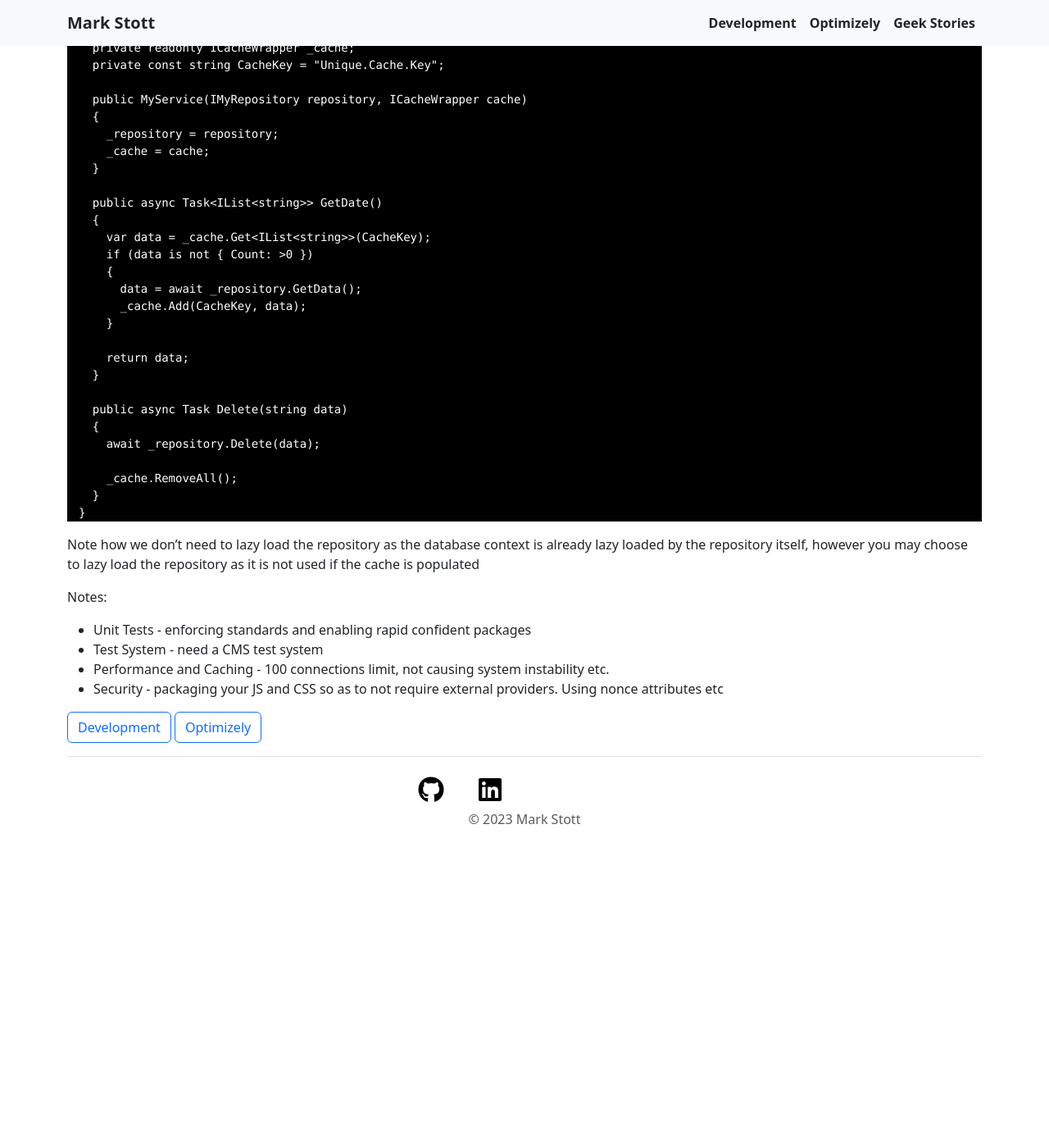
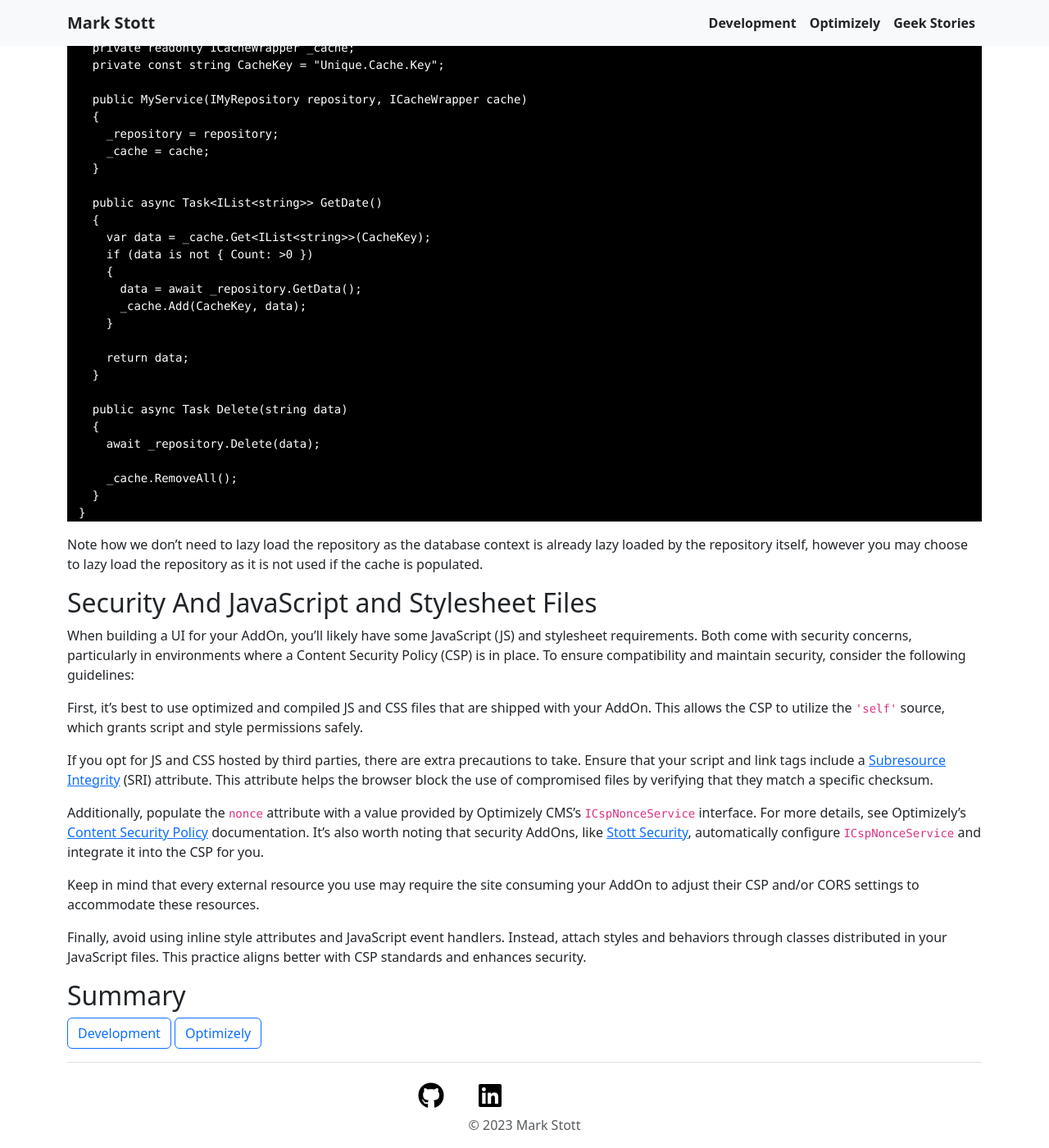
Before and after one commit to GeekInTheNorth/GeekInTheNorth.github.io, a Jekyll site: the page built from _posts/2024-07-11-how-to-create-an-optimizely-addon-part-4.md, in a window 1280 px wide and 1400 px high, scrolled down 5023 px. Shown: the whole window at 82% size. Built offline with Jekyll 4.4.1, drawn with Linux system fonts in a browser that asks for light colours; before the commit the page ends 6050 px from its top, so only the background shows below that.

Commit message:
Add security to the final part

````diff
--- a/_posts/2024-07-11-how-to-create-an-optimizely-addon-part-4.md
+++ b/_posts/2024-07-11-how-to-create-an-optimizely-addon-part-4.md
@@ -262,11 +262,20 @@ internal sealed class MyService : IMyService
 }
 ```
 
-Note how we don't need to lazy load the repository as the database context is already lazy loaded by the repository itself, however you may choose to lazy load the repository as it is not used if the cache is populated
+Note how we don't need to lazy load the repository as the database context is already lazy loaded by the repository itself, however you may choose to lazy load the repository as it is not used if the cache is populated.
 
-Notes:
+## Security And JavaScript and Stylesheet Files
 
-- Unit Tests - enforcing standards and enabling rapid confident packages
-- Test System - need a CMS test system
-- Performance and Caching - 100 connections limit, not causing system instability etc.
-- Security - packaging your JS and CSS so as to not require external providers. Using nonce attributes etc
+When building a UI for your AddOn, you'll likely have some JavaScript (JS) and stylesheet requirements. Both come with security concerns, particularly in environments where a Content Security Policy (CSP) is in place. To ensure compatibility and maintain security, consider the following guidelines:
+
+First, it's best to use optimized and compiled JS and CSS files that are shipped with your AddOn. This allows the CSP to utilize the `'self'` source, which grants script and style permissions safely.
+
+If you opt for JS and CSS hosted by third parties, there are extra precautions to take. Ensure that your script and link tags include a [Subresource Integrity](https://developer.mozilla.org/en-US/docs/Web/Security/Subresource_Integrity) (SRI) attribute. This attribute helps the browser block the use of compromised files by verifying that they match a specific checksum.
+
+Additionally, populate the `nonce` attribute with a value provided by Optimizely CMS’s `ICspNonceService` interface. For more details, see Optimizely's [Content Security Policy](https://docs.developers.optimizely.com/content-management-system/docs/content-security-policy) documentation. It's also worth noting that security AddOns, like [Stott Security](https://github.com/GeekInTheNorth/Stott.Security.Optimizely), automatically configure `ICspNonceService` and integrate it into the CSP for you.
+
+Keep in mind that every external resource you use may require the site consuming your AddOn to adjust their CSP and/or CORS settings to accommodate these resources.
+
+Finally, avoid using inline style attributes and JavaScript event handlers. Instead, attach styles and behaviors through classes distributed in your JavaScript files. This practice aligns better with CSP standards and enhances security.
+
+## Summary
````
